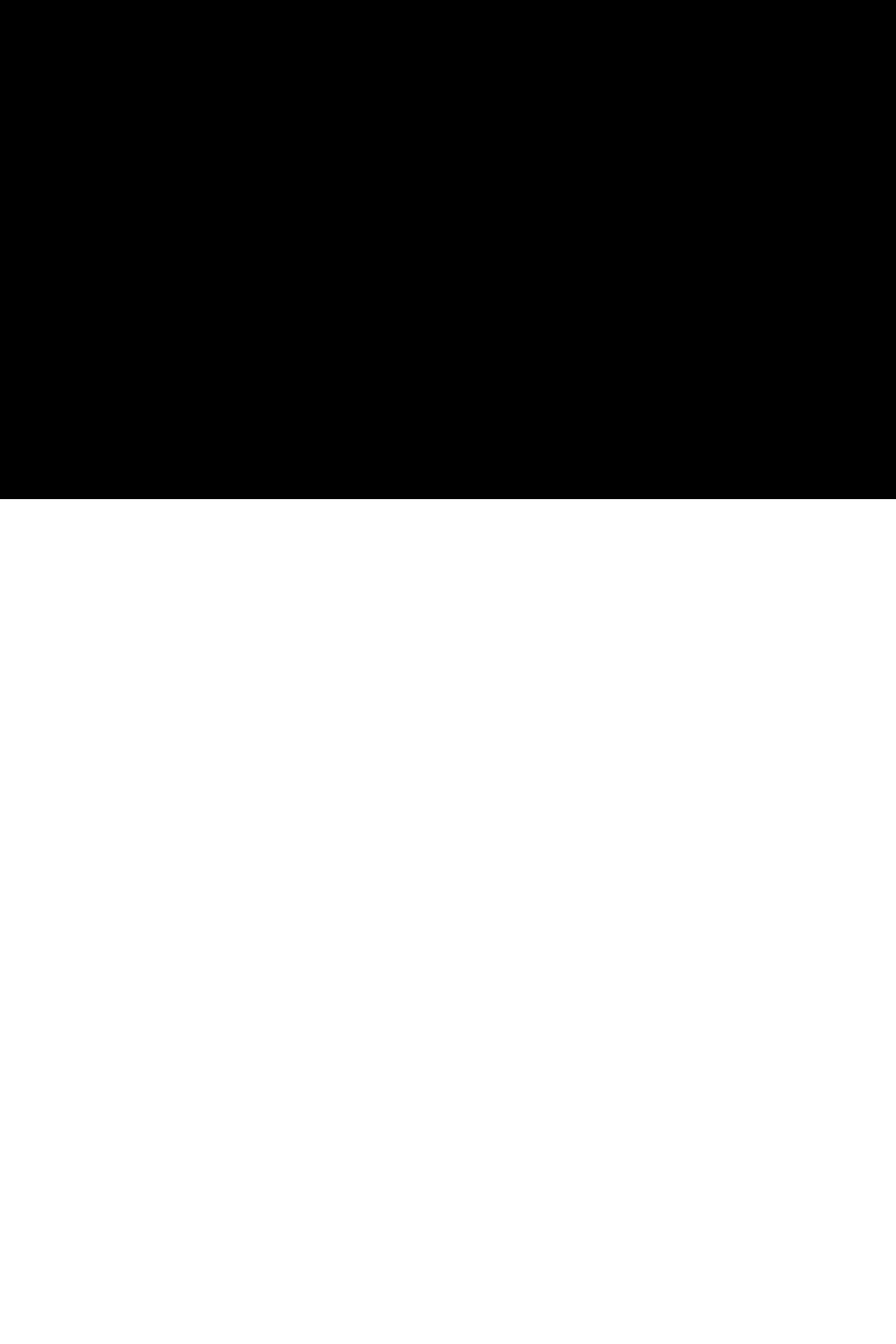
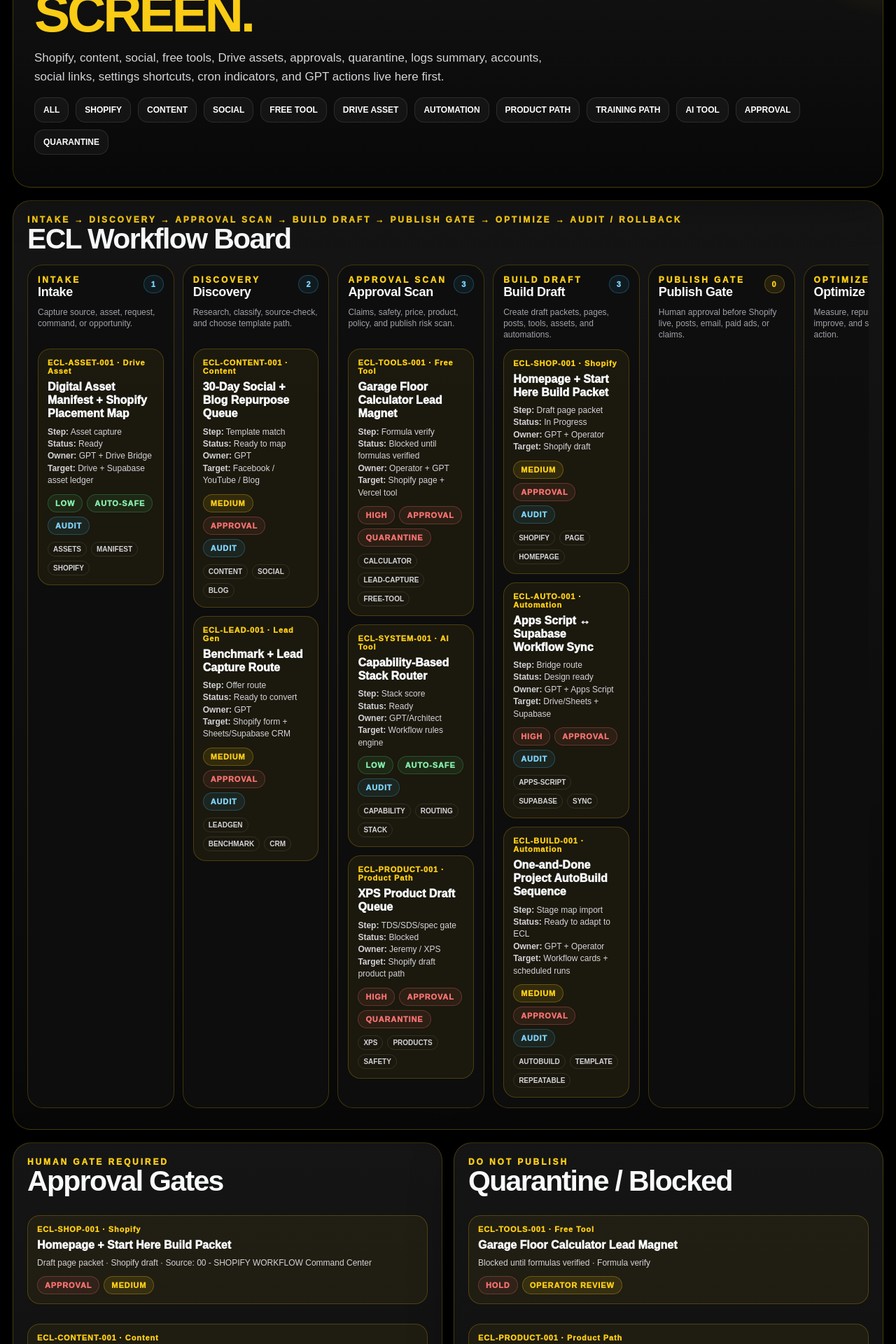
Before and after one commit to xps-admin/EPOXY-CHANGES-LIVES, a Next.js app: page /workflow in a window 1280 px wide. Before the commit this address had no page. Shown: the part 240-2160 px from the top of the page at 70% size. Before the commit the page ends 953 px from the top, so only its background shows below. Built offline with nearby package versions, Linux system fonts and the light colour scheme.

Commit message:
Add primary ECL workflow operating page

```diff
--- /dev/null
+++ b/app/workflow/page.jsx
@@ -0,0 +1,86 @@
+import { Panel, WorkflowBoard, QuickLink, Pill } from '../../components/ecl-ui';
+import { workflowPhases, workflowCards, quickLinks, automationRuns } from '../../lib/ecl-data';
+
+const filters = ['All', 'Shopify', 'Content', 'Social', 'Free Tool', 'Drive Asset', 'Automation', 'Product Path', 'Training Path', 'AI Tool', 'Approval', 'Quarantine'];
+
+export default function WorkflowPage() {
+  const approvals = workflowCards.filter((card) => card.approvalRequired);
+  const quarantined = workflowCards.filter((card) => card.audit === 'quarantine' || card.status.toLowerCase().includes('blocked'));
+
+  return (
+    <>
+      <section className="hero-card" style={{ marginBottom: 18 }}>
+        <p className="kicker">Primary operating page</p>
+        <h1>Workflow is the <span className="highlight">main screen.</span></h1>
+        <p className="lede">Shopify, content, social, free tools, Drive assets, approvals, quarantine, logs summary, accounts, social links, settings shortcuts, cron indicators, and GPT actions live here first.</p>
+        <div className="filter-row">
+          {filters.map((filter) => <button className="filter" key={filter}>{filter}</button>)}
+        </div>
+      </section>
+
+      <Panel title="ECL Workflow Board" kicker="Intake → Discovery → Approval Scan → Build Draft → Publish Gate → Optimize → Audit / Rollback">
+        <WorkflowBoard phases={workflowPhases} cards={workflowCards} />
+      </Panel>
+
+      <section className="grid two">
+        <Panel title="Approval Gates" kicker="Human gate required">
+          <div className="grid">
+            {approvals.map((card) => (
+              <article className="card" key={card.id}>
+                <div className="card-id">{card.id} · {card.type}</div>
+                <div className="card-title">{card.title}</div>
+                <div className="card-meta">{card.step} · {card.target} · Source: {card.source}</div>
+                <div className="tag-row"><Pill tone="red">approval</Pill><Pill tone={card.risk === 'High' ? 'red' : 'yellow'}>{card.risk}</Pill></div>
+              </article>
+            ))}
+          </div>
+        </Panel>
+
+        <Panel title="Quarantine / Blocked" kicker="Do not publish">
+          <div className="grid">
+            {quarantined.map((card) => (
+              <article className="card" key={card.id}>
+                <div className="card-id">{card.id} · {card.type}</div>
+                <div className="card-title">{card.title}</div>
+                <div className="card-meta">{card.status} · {card.step}</div>
+                <div className="tag-row"><Pill tone="red">hold</Pill><Pill tone="yellow">operator review</Pill></div>
+              </article>
+            ))}
+          </div>
+        </Panel>
+      </section>
+
+      <section className="grid two">
+        <Panel title="Accounts / Tools / Social Shortcuts" kicker="One-screen access">
+          <div className="grid four">
+            {quickLinks.map((item) => <QuickLink item={item} key={item.label} />)}
+          </div>
+        </Panel>
+
+        <Panel title="Cron + Sync Indicators" kicker="Persistent automation">
+          <div className="table-wrap">
+            <table>
+              <thead><tr><th>Automation</th><th>Cadence</th><th>Status</th><th>Risk</th></tr></thead>
+              <tbody>
+                {automationRuns.map((run) => <tr key={run.id}><td>{run.name}</td><td>{run.cadence}</td><td>{run.status}</td><td>{run.risk}</td></tr>)}
+              </tbody>
+            </table>
+          </div>
+        </Panel>
+      </section>
+
+      <Panel title="GPT Action Panel" kicker="Draft, do not publish">
+        <div className="gpt-panel">
+          <div className="command-box">
+            <strong>Next GPT command:</strong><br />
+            Read the selected workflow card, pull its source workbook row, produce a draft output, write the result to Supabase, and return it to quarantine if claims, pricing, safety, publishing, or product specs are involved.
+          </div>
+          <div className="command-box">
+            <strong>Automation boundary:</strong><br />
+            Auto-create drafts, rows, folders, cards, logs, and queue items. Do not auto-publish Shopify pages, products, social posts, replies, email blasts, paid ads, product specs, safety claims, training claims, or income claims.
+          </div>
+        </div>
+      </Panel>
+    </>
+  );
+}
```
